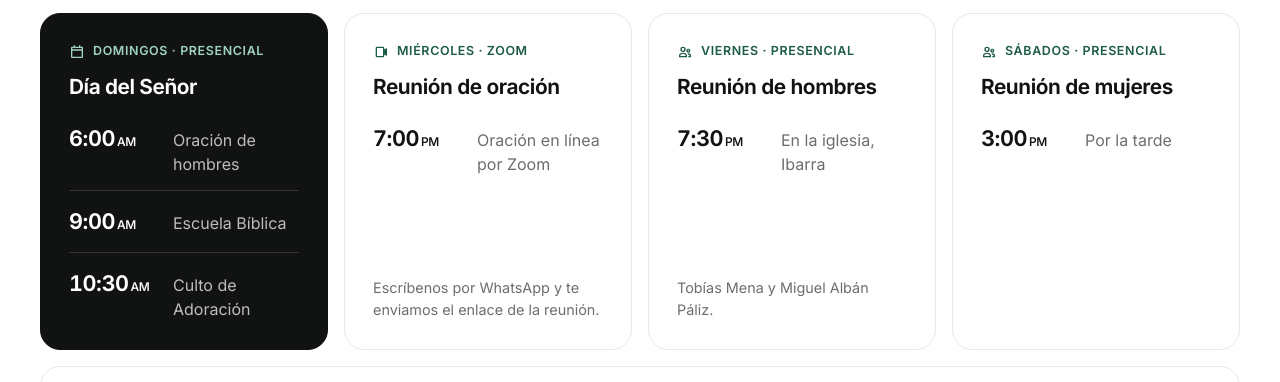
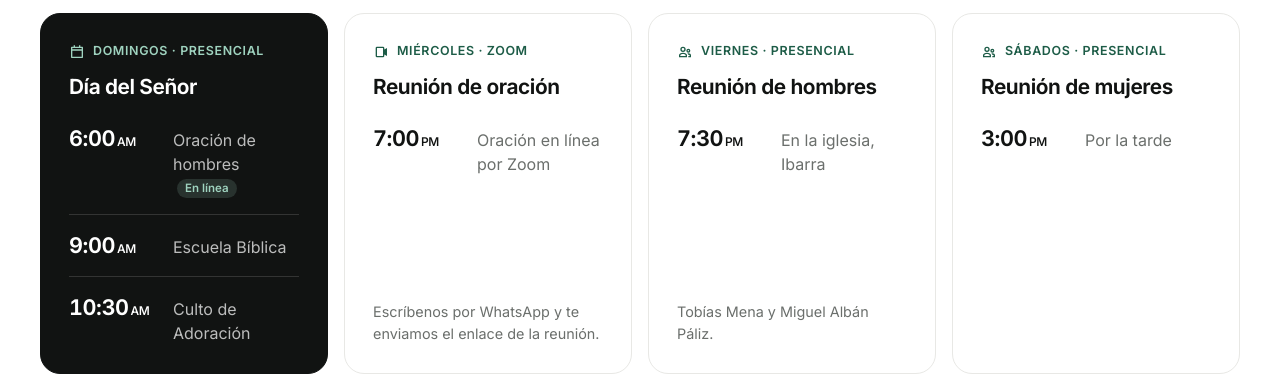
Before and after one commit to JoanDaniel18/Biblioteca, a plain HTML site: page docs/index.html in a window 1280 px wide. Shown: the part 6700-7082 px from the top of the page. Drawn offline with Linux system fonts and the light colour scheme.

Commit message:
Marcar la oración de hombres del domingo (6:00 AM) como en línea
Co-Authored-By: Claude Opus 5.5 <noreply@anthropic.com>

```diff
--- a/docs/index.html
+++ b/docs/index.html
@@ -395,6 +395,20 @@
     .times strong small { font-size: 0.75rem; font-weight: 550; margin-left: 2px; }
     .times span { color: var(--muted); }
     .visit-card.featured .times span { color: rgba(255, 255, 255, 0.72); }
+    .mode {
+      display: inline-block;
+      margin-left: 4px;
+      padding: 1px 8px;
+      border-radius: 999px;
+      background: var(--accent-soft);
+      color: var(--accent);
+      font-size: 0.72rem;
+      font-style: normal;
+      font-weight: 600;
+      vertical-align: 2px;
+      white-space: nowrap;
+    }
+    .visit-card.featured .mode { background: rgba(159, 211, 191, 0.16); color: #9fd3bf; }
 
     .visit-note { margin: auto 0 0; padding-top: 20px; color: var(--muted); font-size: 0.9rem; }
 
@@ -504,7 +518,7 @@
           </span>
           <h3>Día del Señor</h3>
           <ul class="times">
-            <li><strong>6:00<small>AM</small></strong><span>Oración de hombres</span></li>
+            <li><strong>6:00<small>AM</small></strong><span>Oración de hombres <em class="mode">En línea</em></span></li>
             <li><strong>9:00<small>AM</small></strong><span>Escuela Bíblica</span></li>
             <li><strong>10:30<small>AM</small></strong><span>Culto de Adoración</span></li>
           </ul>
```
